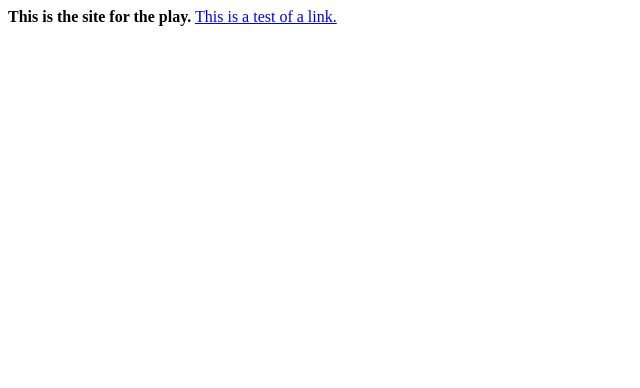
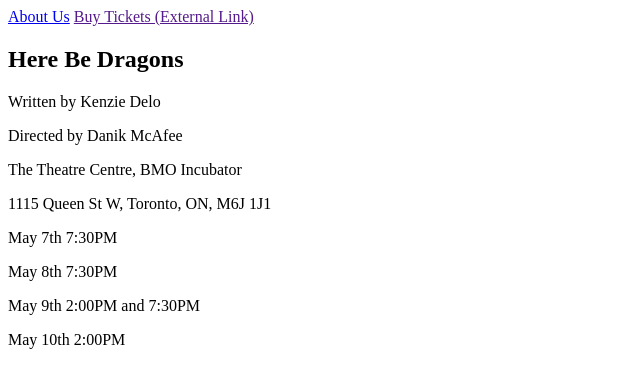
Before and after one commit to jackVanish/herebedragonsonstage, a plain HTML site: page index.html in a window 1280 px wide. Shown: the whole page, without its empty margins (0-640 px from the left). Drawn offline with Linux system fonts and the light colour scheme.

Commit message:
Added actual text and also an images folder.

```diff
--- a/index.html
+++ b/index.html
@@ -1,2 +1,20 @@
-<strong>This is the site for the play.</strong>
-<a href="test.html">This is a test of a link.</a>
+<a href="/about.html">About Us</a>
+<a href="">Buy Tickets (External Link)</a>
+
+<h2>Here Be Dragons</h2>
+<div>
+	<p>Written by Kenzie Delo</p>
+	<p>Directed by Danik McAfee</p>
+</div>
+
+<div>
+	<p>The Theatre Centre, BMO Incubator</p>
+	<p>1115 Queen St W, Toronto, ON, M6J 1J1</p>
+</div>
+
+<div>
+	<p>May 7th 7:30PM</p>
+	<p>May 8th 7:30PM</p>
+	<p>May 9th 2:00PM and 7:30PM</p>
+	<p>May 10th 2:00PM</p>
+</div>
```
Also changed, not shown: images/Delo_Kenzie-Headshot.jpg (added), images/HereBeDragons-PosterTextless2026.jpg (added), images/Horoszczak_Christian-Headshot.jpg (added), images/McAfee_Danik-Headshot.jpg (added), images/Purcell_Alex-Headshot.jpeg (added), 3 other files.
